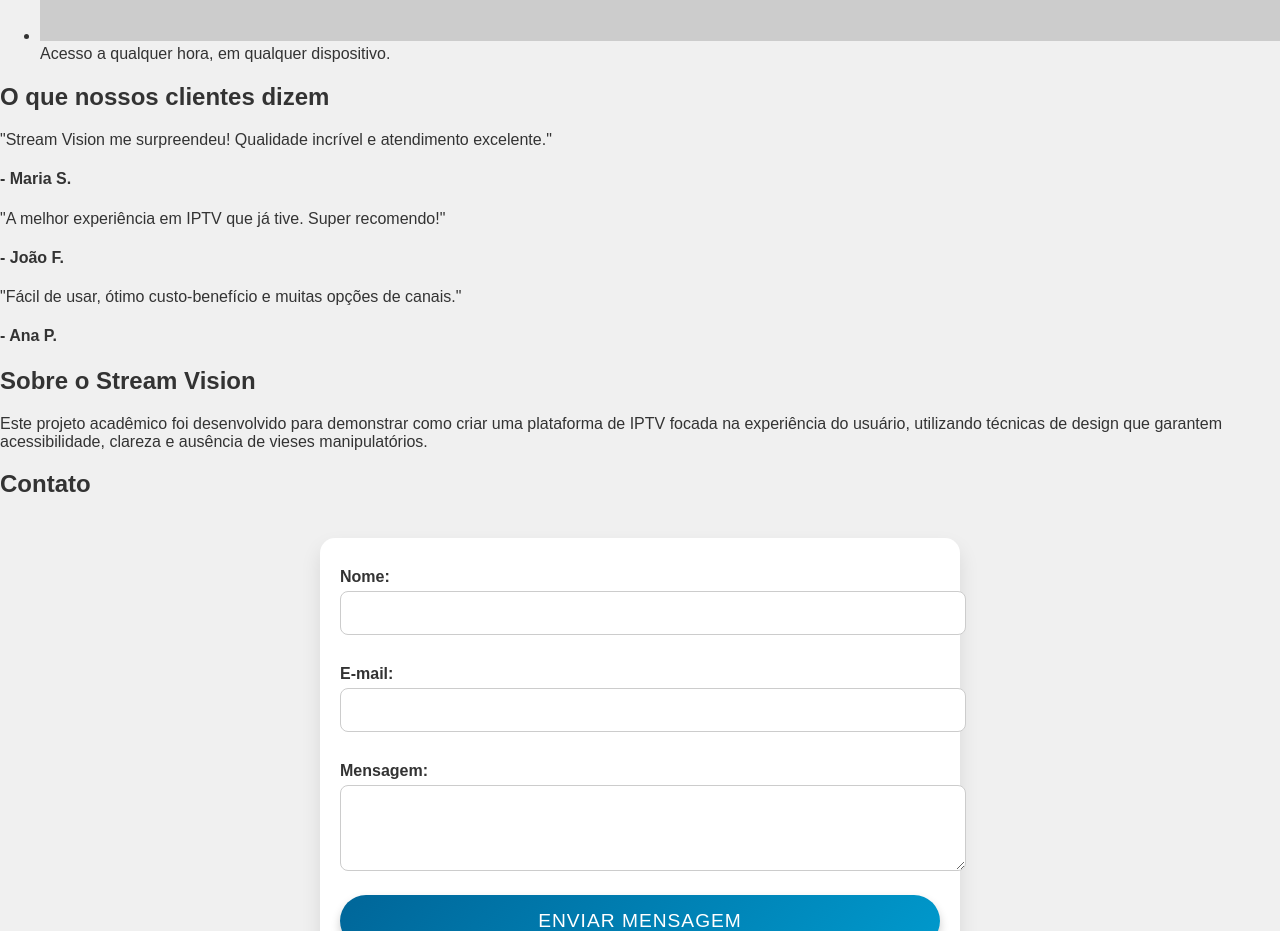
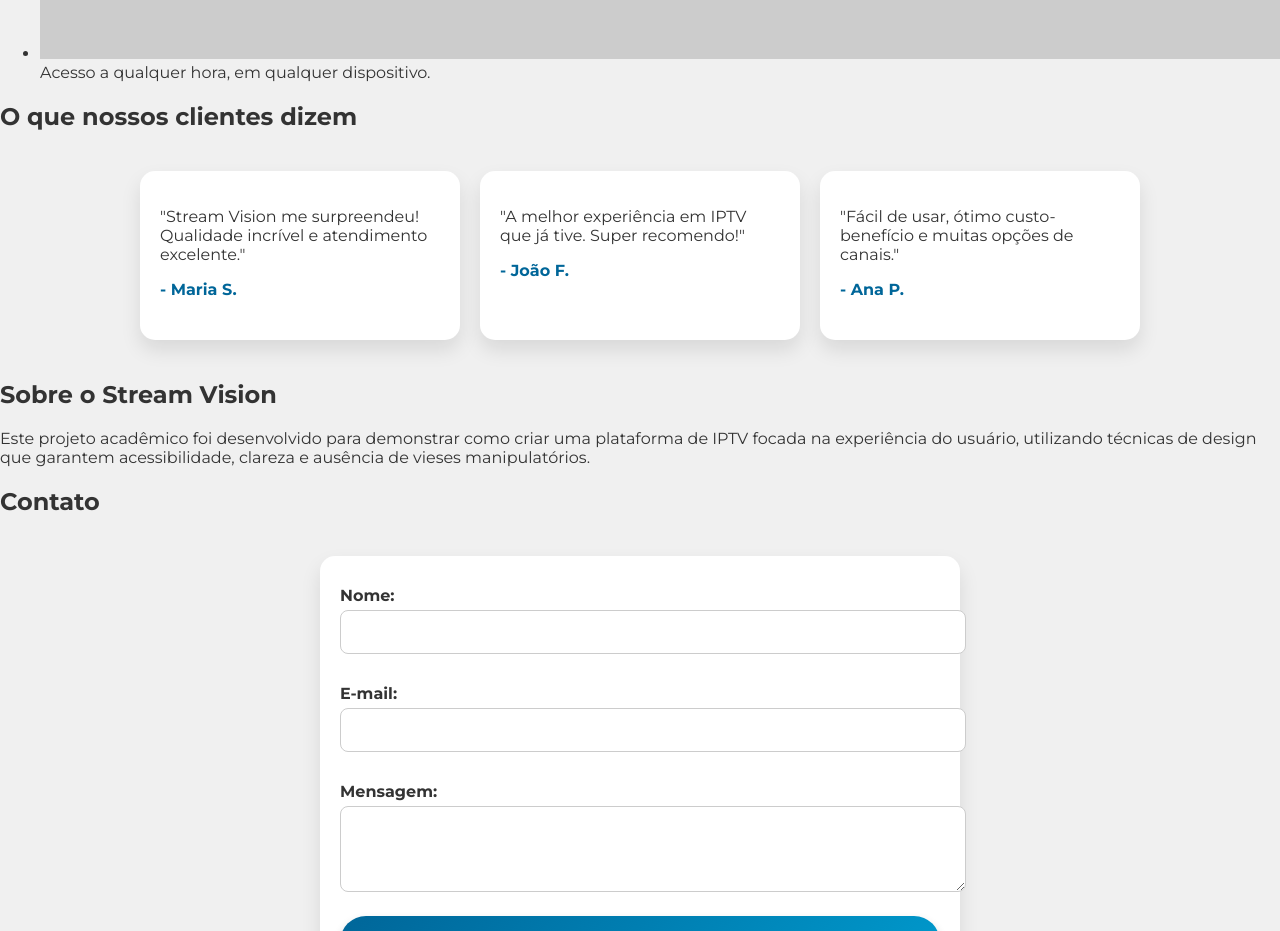
Before and after one commit to CONTENTEvoid/home, a plain HTML site: page index.html in a window 1280 px wide. Shown: the part 5080-6011 px from the top of the page. Drawn offline with Linux system fonts and the light colour scheme; placeholder pictures from the web are drawn by us.

Commit message:
Update style.css

```diff
--- a/style.css
+++ b/style.css
@@ -1,5 +1,5 @@
 body {
-font-family: 'Poppins', sans-serif;
+font-family: 'Montserrat', sans-serif;
 background-color: #f0f0f0;
 color: #333;
 margin: 0;
@@ -172,3 +172,26 @@
 font-size: 0.9em;
 letter-spacing: 1px;
 }
+
+/* Estilo para a seção de depoimentos */
+.depoimentos-container {
+max-width: 1000px;
+margin: 40px auto;
+display: flex;
+justify-content: space-between;
+gap: 20px;
+}
+
+.depoimento {
+background: white;
+padding: 20px;
+border-radius: 15px;
+box-shadow: 0px 10px 20px rgba(0, 0, 0, 0.1);
+flex: 1;
+}
+
+.depoimento h4 {
+margin-top: 15px;
+font-weight: bold;
+color: #006699;
+}
```
